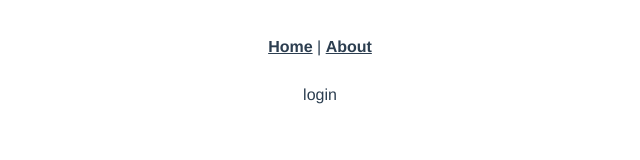
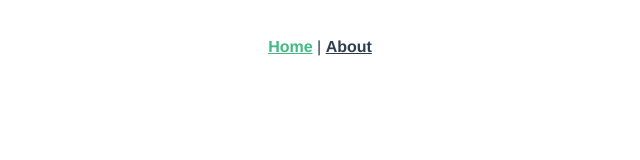
Before and after one commit to chengjiaoyang/vue-ts-base, a Vue app: page / in a window 1280 px wide. Before the commit this address led to /login. Shown: the top 160 px of the page, without its empty margins (320-960 px from the left). Built offline with nearby package versions, Linux system fonts and the light colour scheme.

Commit message:
提交基本的 代码

```diff
--- a/package.json
+++ b/package.json
@@ -16,8 +16,7 @@
     "vue-class-component": "^7.0.2",
     "vue-property-decorator": "^8.1.0",
     "vue-router": "^3.0.3",
-    "vuex": "^3.0.1",
-    "vuex-class": "^0.3.2"
+    "vuex": "^3.0.1"
   },
   "devDependencies": {
     "@types/js-cookie": "^2.2.2",
@@ -27,6 +26,7 @@
     "sass": "^1.18.0",
     "sass-loader": "^7.1.0",
     "typescript": "^3.4.3",
-    "vue-template-compiler": "^2.6.10"
+    "vue-template-compiler": "^2.6.10",
+    "vuex-class": "^0.3.2"
   }
 }
--- a/src/main.ts
+++ b/src/main.ts
@@ -3,6 +3,7 @@ import App from './App.vue';
 import router from '@/router/index';
 import store from './store';
 
+console.log(router);
 Vue.config.productionTip = false;
 
 new Vue({
--- a/src/router/index.ts
+++ b/src/router/index.ts
@@ -4,7 +4,7 @@ import routes from './router';
 import { getToken } from '@/utils/common';
 
 Vue.use(Router);
-
+console.log(routes);
 const router = new Router({
   routes,
   mode: 'history',
@@ -13,37 +13,37 @@ const router = new Router({
 // 登陆页面路由 name
 const LOGIN_PAGE_NAME = 'login';
 
-// 跳转之前
-router.beforeEach((to, from, next) => {
-  const token = getToken();
-  if (!token && to.name !== LOGIN_PAGE_NAME) {
-    // 未登录且要跳转的页面不是登录页
-    next({
-      name: LOGIN_PAGE_NAME // 跳转到登录页
-    })
-  } else if (!token && to.name === LOGIN_PAGE_NAME) {
-    // 未登陆且要跳转的页面是登录页
-    next() // 跳转
-  } else if (token && to.name === LOGIN_PAGE_NAME) {
-    // 已登录且要跳转的页面是登录页
-    next({
-      name: 'index' // 跳转到 index 页
-    })
-  } else {
-    if (token) {
-      next() // 跳转
-    } else {
-      next({
-        name: LOGIN_PAGE_NAME
-      })
-    }
-  }
-});
-
-
-// 跳转之后
-router.afterEach((to) => {
-  //
-});
+// // 跳转之前
+// router.beforeEach((to, from, next) => {
+//   const token = getToken();
+//   if (!token && to.name !== LOGIN_PAGE_NAME) {
+//     // 未登录且要跳转的页面不是登录页
+//     next({
+//       name: LOGIN_PAGE_NAME // 跳转到登录页
+//     })
+//   } else if (!token && to.name === LOGIN_PAGE_NAME) {
+//     // 未登陆且要跳转的页面是登录页
+//     next() // 跳转
+//   } else if (token && to.name === LOGIN_PAGE_NAME) {
+//     // 已登录且要跳转的页面是登录页
+//     next({
+//       name: 'index' // 跳转到 index 页
+//     })
+//   } else {
+//     if (token) {
+//       next() // 跳转
+//     } else {
+//       next({
+//         name: LOGIN_PAGE_NAME
+//       })
+//     }
+//   }
+// });
+//
+//
+// // 跳转之后
+// router.afterEach((to) => {
+//   //
+// });
 
 export default router;
--- a/src/router/router.ts
+++ b/src/router/router.ts
@@ -7,7 +7,16 @@
 export default [
     {
       path: '/',
-      redirect: '/index',
+    },
+    {
+        path: '/index',
+        name: 'index',
+        component: () => import('@/views/index/index.vue'),
+        meta: {
+            icon: '',
+            keepAlive: true,
+            title: 'index',
+        },
     },
     {
       path: '/login',
@@ -20,13 +29,23 @@ export default [
       }
     },
     {
-      path: '/index',
-      name: 'index',
-      component: () => import('@/views/index/index.vue'),
+      path: '/home',
+      name: 'home',
+      component: () => import('@/views/home/home.vue'),
       meta: {
         icon: '',
         keepAlive: true,
-        title: 'index',
+        title: 'home',
+      },
+    },
+    {
+      path: '/about',
+      name: 'about',
+      component: () => import('@/views/about/about.vue'),
+      meta: {
+        icon: '',
+        keepAlive: true,
+        title: 'about',
       },
     },
   ];
--- a/src/views/ceshi/ceshi.ts
+++ b/src/views/ceshi/ceshi.ts
@@ -1,5 +1,4 @@
 import { Component, Vue } from "vue-property-decorator"
-import { Getter, Action } from "vuex-class"
 import { CeshiData } from '@/types/views/ceshi.interface'
 // import {  } from "@/components" // 组件
 
--- a/src/views/login/login.ts
+++ b/src/views/login/login.ts
@@ -1,5 +1,4 @@
 import { Component, Vue } from "vue-property-decorator"
-import { Getter, Action } from "vuex-class"
 import { LoginData } from '@/types/views/login.interface'
 // import {  } from "@/components" // 组件
 
--- a/src/views/login/login.vue
+++ b/src/views/login/login.vue
@@ -1,6 +1,6 @@
 <template>
   <div class="login-wrap">
-    {{data.pageName}}
+    {{data.pageName}}1111
   </div>
 </template>
 
```
Also changed, not shown: src/router.ts (deleted, +0 -25 lines), 1 other file (tests, documents, lock files or other folders).
